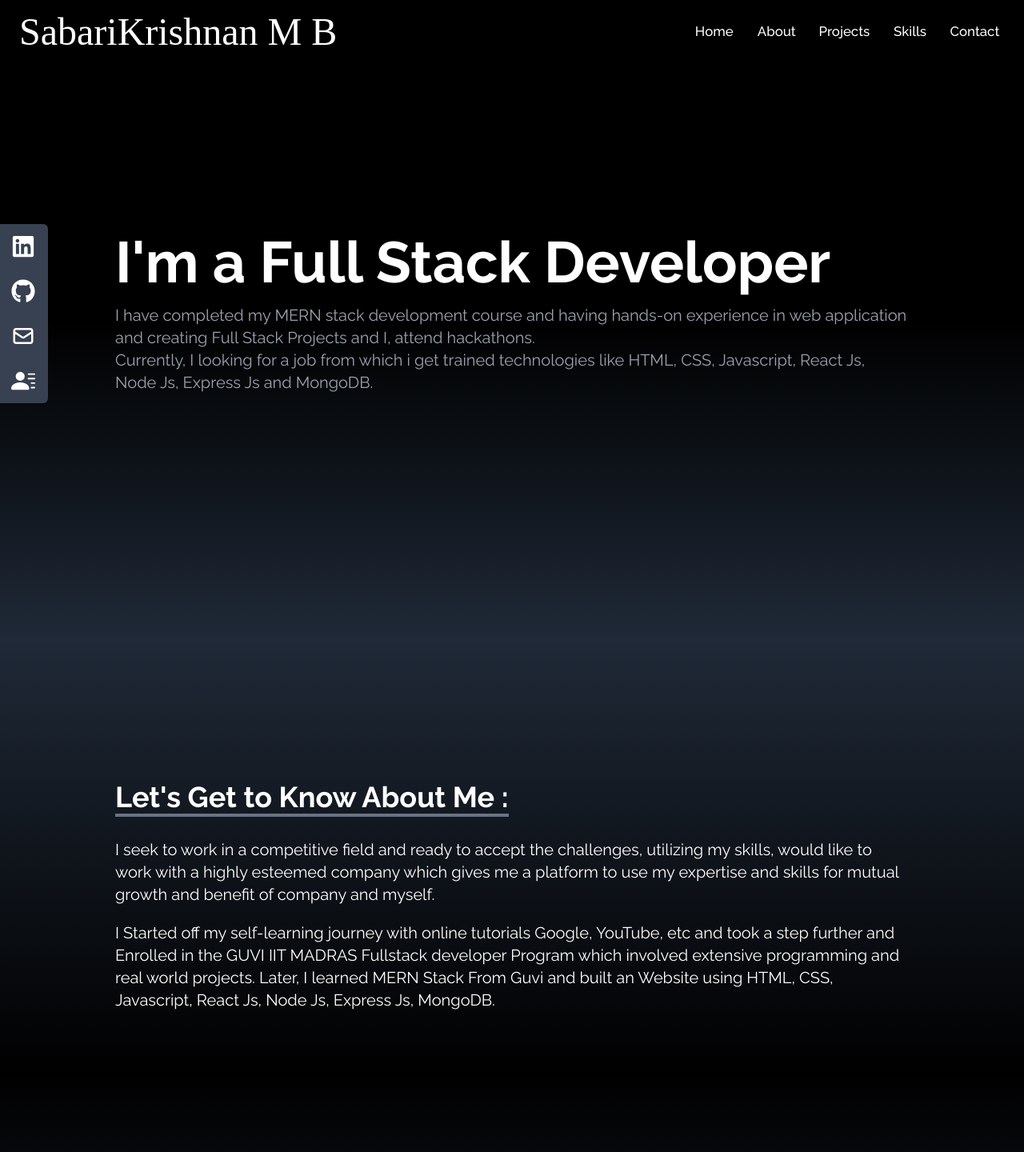
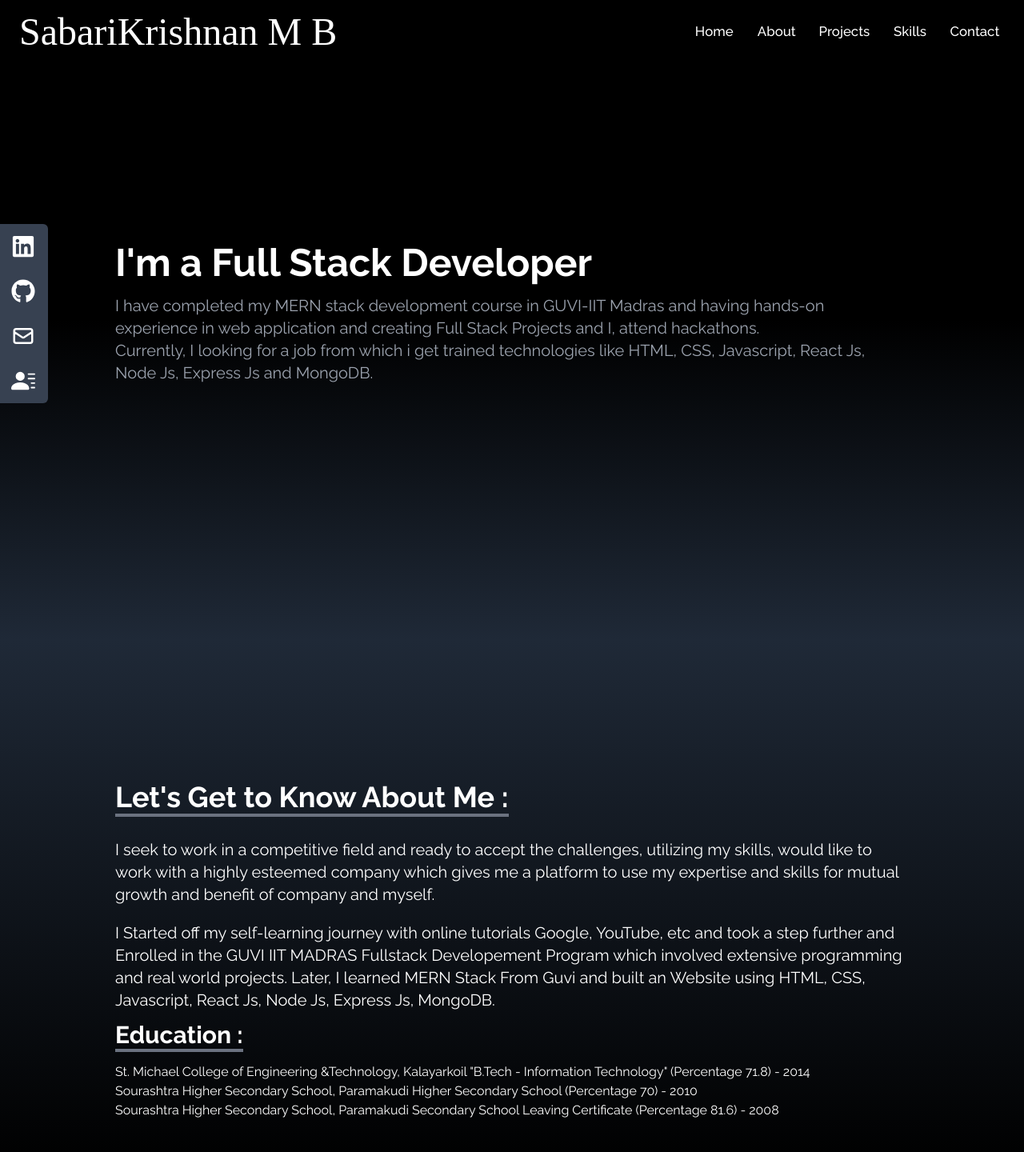
Before and after one commit to SabarikrishnanMB/MBS_Portfolio, a React (Create React App) app: page / in a window 1280 px wide. Shown: the top 1440 px of the page at 80% size. Built offline with nearby package versions, Linux system fonts and the light colour scheme; a web font is replaced by a local one.

Commit message:
First commit

```diff
--- a/src/components/About.jsx
+++ b/src/components/About.jsx
@@ -22,13 +22,25 @@ const About = () => {
         <p className="text-xl pb-3 mt-2">
           I Started off my self-learning journey with online tutorials Google,
           YouTube, etc and took a step further and Enrolled in the GUVI IIT
-          MADRAS Fullstack developer Program which involved extensive
+          MADRAS Fullstack Developement Program which involved extensive
           programming and real world projects. Later, I learned MERN Stack From
           Guvi and built an Website using HTML, CSS, Javascript, React Js, Node
           Js, Express Js, MongoDB.
         </p>
-        <br />
-        <br />
+        <div className="pb-8">
+          <p className="text-3xl font-bold inline mt-1 border-b-4 border-gray-500">
+            Education :
+          </p>
+          <p className="text-l pb-3 mt-4">
+            St. Michael College of Engineering &Technology, Kalayarkoil
+             "B.Tech - Information Technology" (Percentage 71.8) - 2014 <br/>
+            Sourashtra Higher Secondary School, Paramakudi
+            Higher Secondary School (Percentage 70)	- 2010 <br/>
+            Sourashtra Higher Secondary School, Paramakudi
+            Secondary School Leaving Certificate (Percentage 81.6) - 2008
+            </p>
+        </div>
+
       </div>
     </div>
   );
--- a/src/components/Contact.jsx
+++ b/src/components/Contact.jsx
@@ -13,7 +13,11 @@ const Contact = () => {
           <p className="text-4xl font-bold inline border-b-4 border-gray-500">
             Contact :
           </p>
-          <p className="py-6">Submit the form below to get in touch with me</p>
+          <p className="py-5">Submit the form below to get in touch with me Otherwise</p>
+          <p className="py-1">
+            Send a E-Mail to: mbsabarikrishnan@gmail.com or Contact Me:
+            +918778766057
+          </p>
         </div>
 
         <div className=" flex justify-center items-center">
--- a/src/components/Home.jsx
+++ b/src/components/Home.jsx
@@ -8,11 +8,11 @@ const Home = () => {
     >
       <div className="max-w-screen-lg mx-auto flex flex-col items-center justify-center h-full px-4 md:flex-row">
         <div className="flex flex-col justify-center h-full">
-          <h2 className="text-4xl sm:text-7xl font-bold text-white">
+          <h2 className="text-4xl sm:text-5xl font-bold text-white">
             I'm a Full Stack Developer
           </h2>
           <p className="text-gray-400 text-xl py-4 max-w-full">
-            I have completed my MERN stack development course and having
+            I have completed my MERN stack development course in GUVI-IIT Madras and having
             hands-on experience in web application and creating Full Stack
             Projects and I, attend hackathons.
             <br/>
@@ -21,7 +21,6 @@ const Home = () => {
             MongoDB.
           </p>
         </div>
-
         <div></div>
       </div>
     </div>
--- a/src/components/Portfolio.jsx
+++ b/src/components/Portfolio.jsx
@@ -4,34 +4,31 @@ import CRM from "../assets/portfolio/CRM.jpg";
 import Weather from "../assets/portfolio/WeatherAPI.jpg";
 import { MdLaunch } from "react-icons/md";
 
-
 const Portfolio = () => {
   const portfolios = [
     {
       id: 1,
       src: Airbnb,
-      name:"Airbnb Clone",
-      link:"https://airbnb-front-end.netlify.app/",
-      client:"https://github.com/SabarikrishnanMB/Airbnb-frontend",
-      server:"https://github.com/SabarikrishnanMB/Airbnb-backend"
+      name: "Airbnb Clone",
+      link: "https://airbnb-front-end.netlify.app/",
+      client: "https://github.com/SabarikrishnanMB/Airbnb-frontend",
+      server: "https://github.com/SabarikrishnanMB/Airbnb-backend",
     },
     {
       id: 2,
       src: CRM,
-      name:"CRM App",
-      link:"https://crm-app-ui.netlify.app/",
-      client:"	https://github.com/SabarikrishnanMB/crm_app",
-      server:"https://github.com/SabarikrishnanMB/crm_nodejs"
-
+      name: "CRM App",
+      link: "https://crm-app-ui.netlify.app/",
+      client: "	https://github.com/SabarikrishnanMB/crm_app",
+      server: "https://github.com/SabarikrishnanMB/crm_nodejs",
     },
     {
       id: 3,
       src: Weather,
-      name:"RestCountry Weather API",
-      link:"https://day18-restcountryapi.netlify.app/",
-      client:"https://github.com/SabarikrishnanMB/Day18_RestCountryAPI"
+      name: "RestCountry Weather API",
+      link: "https://day18-restcountryapi.netlify.app/",
+      client: "https://github.com/SabarikrishnanMB/Day18_RestCountryAPI",
     },
-
   ];
 
   return (
@@ -45,13 +42,10 @@ const Portfolio = () => {
             Projects :
           </p>
           <p className="py-6">Check out some of my work right here</p>
-
-
         </div>
 
-
         <div className="grid sm:grid-cols-2 md:grid-cols-3 gap-8 px-12 sm:px-0">
-          {portfolios.map(({ id, src ,name,link,client,server}) => (
+          {portfolios.map(({ id, src, name, link, client, server }) => (
             <div key={id} className="shadow-md shadow-gray-600 rounded-lg">
               <img
                 src={src}
@@ -59,31 +53,33 @@ const Portfolio = () => {
                 className="rounded-md duration-200 hover:scale-105"
               />
               <div className="flex items-center justify-center">
-                <a href={client}
+                <a
+                  href={client}
                   target="_blank"
                   rel="noreferrer"
-               className="w-1/2 px-6 py-2 m-2 duration-200 hover:scale-105 text-gray-300">
+                  className="w-1/2 px-6 py-2 m-2 duration-200 hover:scale-105 text-gray-300"
+                >
                   <span>Client Code</span>
                 </a>
                 <a
                   href={server}
                   target="_blank"
                   rel="noreferrer"
-              className="w-1/2 px-6 py-2 m-1 duration-200 hover:scale-105 text-gray-300">
+                  className="w-1/2 px-6 py-2 m-1 duration-200 hover:scale-105 text-gray-300"
+                >
                   <span>Server Code</span>
                 </a>
               </div>
-              <a
-              href={link}
-              target="_blank"
-              rel="noreferrer">
+              <a href={link} target="_blank" rel="noreferrer">
                 <h4 className="group text-white mx-4 px-6 py-3 my-2 flex justify-center items-center rounded-md bg-gradient-to-r from-gray-500 to-gray-700 cursor-pointer duration-300 hover:scale-110">
-                {name}<MdLaunch size={20} className="ml-1"/></h4>
+                  {name}
+                  <MdLaunch size={20} className="ml-1" />
+                </h4>
               </a>
             </div>
           ))}
         </div>
-      </div>
+      </div><br/><br/>
     </div>
   );
 };
--- a/src/components/SocialLinks.jsx
+++ b/src/components/SocialLinks.jsx
@@ -40,7 +40,7 @@ const SocialLinks = () => {
           Resume <BsFillPersonLinesFill size={30} />
         </>
       ),
-      href: "",
+      href: "https://drive.google.com/file/d/16dUyqod64PFCMI92-AT-VsdfaWjOTF32/view?usp=sharing",
       style: "rounded-br-md",
     },
   ];
```
Also changed, not shown: src/components/NavBar.jsx (+7 -2 lines), 1 other file (tests, documents, lock files or other folders). Lines whose indentation alone changed are shown as unchanged.
